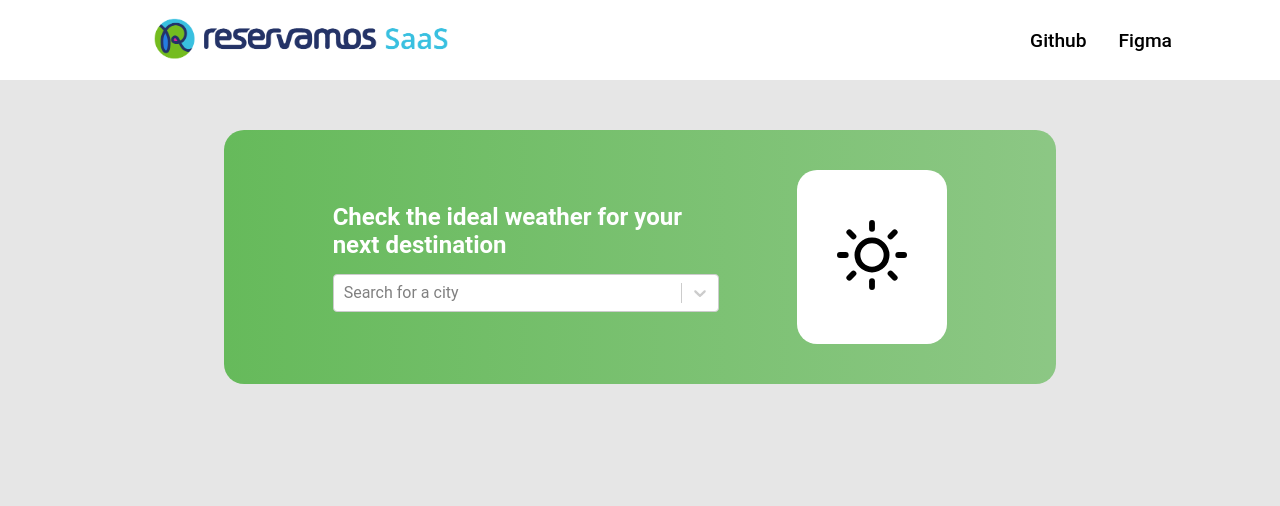
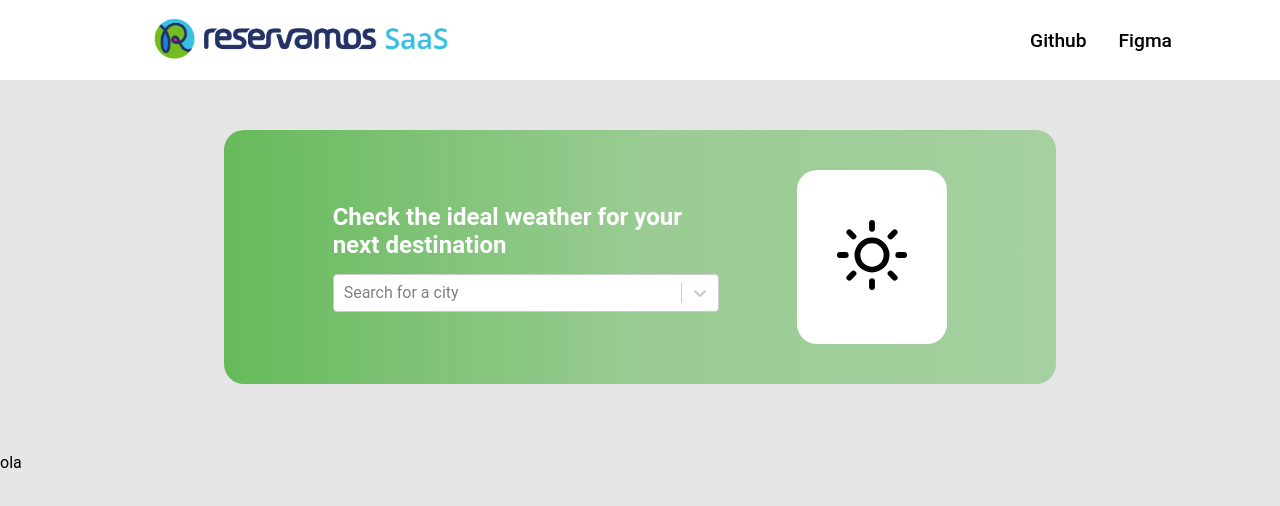
Before and after one commit to erickpea29/Reservamos-Challenge, a React (Vite) app: page / in a window 1280 px wide. Shown: the top 506 px of the page. Built offline with nearby package versions, Linux system fonts and the light colour scheme.

Commit message:
Solved null value errors

```diff
--- a/package.json
+++ b/package.json
@@ -12,6 +12,7 @@
 		"lint": "eslint --ignore-pattern 'cypress/*' --ignore-path .gitignore . --max-warnings 1"
 	},
 	"dependencies": {
+		"@radix-ui/react-alert-dialog": "1.0.2",
 		"@radix-ui/react-label": "2.0.0",
 		"@radix-ui/react-separator": "1.0.1",
 		"formik": "^2.2.9",
--- a/src/components/WeatherModal/index.jsx
+++ b/src/components/WeatherModal/index.jsx
@@ -9,24 +9,25 @@ import {
 } from './styled'
 
 const WeatherModal = () => {
-	const [currentWeather, setCurrentWeather] = useState(null)
+	const [weatherData, setWeatherData] = useState(null)
 
 	const handleOnSearchChange = (searchData) => {
 		const lat = searchData.lat
 		const long = searchData.long
 
-		const CurrentWeatherFetch = fetch(
-			`https://api.openweathermap.org/data/2.5/onecall?lat=${lat}&lon=${long}&units=metric&exclude=hourly,minutely&appid=a5a47c18197737e8eeca634cd6acb581`,
-		)
+		if (lat !== null && long !== null) {
+			const promiseOptions = fetch(
+				`https://api.openweathermap.org/data/2.5/onecall?lat=${lat}&lon=${long}&units=metric&exclude=hourly,minutely&appid=a5a47c18197737e8eeca634cd6acb581`,
+			)
 
-		Promise.all([CurrentWeatherFetch]).then(async (responses) => {
-			const CurrentWeatherResponse = await responses[0].json()
+			Promise.all([promiseOptions]).then(async (responses) => {
+				const weatherResponse = await responses[0].json()
 
-			setCurrentWeather({ ...CurrentWeatherResponse })
-		})
+				setWeatherData({ ...weatherResponse })
+			})
+		}
 	}
 
-	console.log(currentWeather)
 	return (
 		<>
 			<WeatherContainer>
@@ -34,11 +35,12 @@ const WeatherModal = () => {
 					<Select onSearchChange={handleOnSearchChange} />
 				</SelectContainer>
 				<CurrentWeatherContainer>
-					<CurrentWeather data={currentWeather} />
+					<CurrentWeather data={weatherData} />
 				</CurrentWeatherContainer>
 			</WeatherContainer>
 			<br />
-			<DailyWeather data={currentWeather} />
+			{weatherData && <DailyWeather data={weatherData} />}
+			{!weatherData && <div>ola</div>}
 		</>
 	)
 }
--- a/src/components/WeatherModal/styled.js
+++ b/src/components/WeatherModal/styled.js
@@ -11,7 +11,8 @@ export const WeatherContainer = styled.div`
 	background-image: linear-gradient(
 		to right,
 		rgba(102, 186, 91, 1),
-		rgba(102, 186, 91, 0.7)
+		rgba(102, 186, 91, 0.6),
+		rgba(102, 186, 91, 0.5)
 	);
 	padding: 40px 30px;
 	border-radius: 20px;
```
Also changed, not shown: 1 other file (tests, documents, lock files or other folders).
